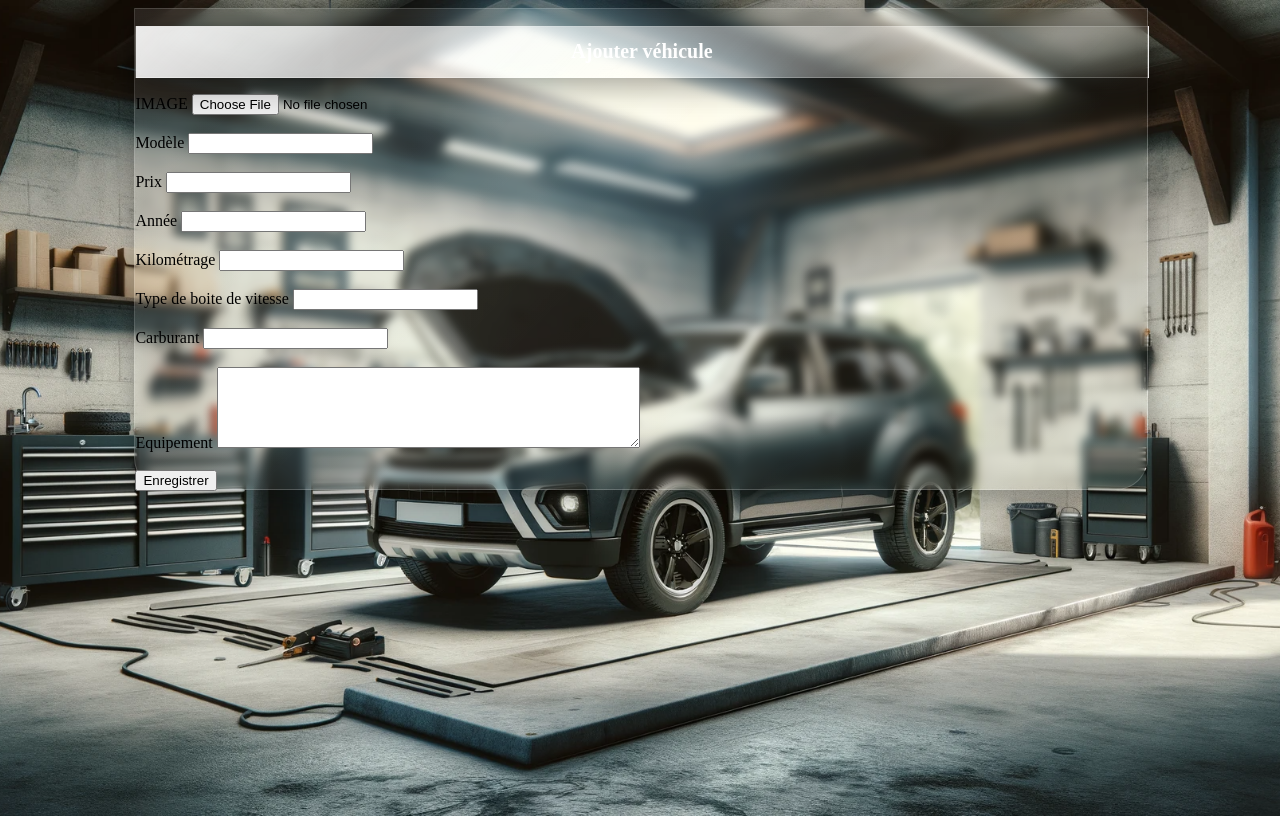
After one commit to randji/ECF, a PHP site: page /CRUD/createUsedCard.php in a window 1280 px wide. The commit adds this page. Run offline with PHP 8.4, Linux system fonts and the light colour scheme.

Commit message:
CRUD employe used cars

```diff
--- /dev/null
+++ b/CRUD/createUsedCard.php
@@ -0,0 +1,106 @@
+<?php
+require "../dsn.php";
+require "../PHP/session.php";
+
+if(session_status() !== PHP_SESSION_ACTIVE) {
+    session_start();
+}
+
+$pdo=connexionBdd($dsn, $username, $password);
+
+if($_POST){
+
+    if(isset($_FILES['image'])) {
+        $errors = array();
+        $file_name = $_FILES['image']['name'];
+        $file_size = $_FILES['image']['size'];
+        $file_tmp = $_FILES['image']['tmp_name'];
+        $file_type = $_FILES['image']['type'];
+        $file_parts = explode('.', $_FILES['image']['name']);
+        $file_ext = strtolower(end($file_parts));
+
+        $extensions = array("jpeg", "jpg", "png");
+
+        if(empty($errors)==true){
+            $upload_dir = "../img/";
+            if (!is_dir($upload_dir)) {
+                mkdir($upload_dir, 0755, true);
+            }
+            move_uploaded_file($file_tmp, $upload_dir . $file_name);
+            $image = $upload_dir . $file_name;
+        }else{
+            print_r($errors);
+        }
+    }
+    $model = $_POST['model'];
+    $price = $_POST['price'];
+    $years = $_POST['years'];
+    $km = $_POST['km'];
+    $gears = $_POST['gears'];
+    $carburant = $_POST['carburant'];
+    $equipement = $_POST['equipement'];
+
+
+    $sql = "INSERT INTO garageparrot.cars (model, price, photo,yearsService,numberKm,gearbox,carburant,equipement) VALUES (:model, :price, :image, :years, :km, :gears, :carburant, :equipement)";
+    $stmt = $pdo->prepare($sql);
+    $stmt->bindParam(':image', $image);
+    $stmt->bindParam(':model', $model);
+    $stmt->bindParam(':price', $price);
+    $stmt->bindParam(':years', $years);
+    $stmt->bindParam(':km', $km);
+    $stmt->bindParam(':gears', $gears);
+    $stmt->bindParam(':carburant', $carburant);
+    $stmt->bindParam(':equipement', $equipement);
+    $stmt->execute();
+
+   /* $_session['message'] = "Page ajoutée avec succès";
+    header('Location: ../admin/dashboardAdmin.php');*/
+}/*else{
+    $_SESSION['erreur'] = "Le formulaire est incomplet";
+}*/
+
+?>
+<!DOCTYPE html>
+<html lang="fr">
+<head>
+    <meta charset="UTF-8">
+    <meta name="viewport" content="width=device-width, initial-scale=1.0">
+    <title>CREER UNE PAGE</title>
+    <link rel="stylesheet" href="../CSS/crud.css">
+</head>
+<body>
+<section>
+    <?php
+    if (!empty($_SESSION['erreur'])){ ?>
+        <div class="erreur">
+            <?= $_SESSION['erreur'] ?>
+        </div>
+    <?php }?>
+
+
+<main class="back">
+    <h1 class="title">Ajouter véhicule</h1>
+            <form method="POST" enctype="multipart/form-data">
+                <label for="image">IMAGE</label>
+                <input type="file" name="image" required/><br><br>
+                <label for="model">Modèle</label>
+                <input type="text" name="model" required/><br><br>
+                <label for="price">Prix</label>
+                <input type="number" name="price" required/><br><br>
+                <label for="years">Année</label>
+                <input type="number" name="years" required/><br><br>
+                <label for="km">Kilométrage</label>
+                <input type="number" name="km" required/><br><br>
+                <label for="gears">Type de boite de vitesse</label>
+                <input type="texte" name="gears" required/><br><br>
+                <label for="carburant">Carburant</label>
+                <input type="text" name="carburant" required/><br><br>
+                <label for="equipement">Equipement</label>
+                <textarea name="equipement" rows="5" cols="50" ></textarea><br><br>
+                <button class="button" type="submit">Enregistrer</button>
+    </form>
+</main>
+
+</section>
+
+</body>
--- /dev/null
+++ b/CSS/crud.css
@@ -0,0 +1,127 @@
+body {
+        background-image: url("../img/back.png");
+        height: 100vh;
+        background-size: cover;
+        background-position: center;
+        background-repeat: no-repeat;
+}
+.back{
+
+        position: relative;
+        top: 25%;
+        left: 10%;
+        width: 80%;
+        height: 60vh;
+        background: linear-gradient(135deg, rgba(255, 255, 255,0.1), rgba(255,255,255,0));
+        -webkit-backdrop-filter: blur(5px);
+        backdrop-filter: blur(5px);
+        box-shadow: 0 8px 32px 0 rgba(0, 0, 0, 0.37);
+        border: 1px solid rgba(255, 255, 255, 0.18);
+         border-bottom-left-radius: 32px;
+        border-bottom-right-radius: 32px;
+}
+.title{
+        top: 10%;
+        left: 10%;
+        width: 100%;
+        height: 50px;
+        display: flex;
+        align-items: center;
+        justify-content: center;
+        color: white;
+        font-size: 20px;
+        background: linear-gradient(135deg, rgba(255, 255, 255,0.9), rgba(255,255,255,0));
+        -webkit-backdrop-filter: blur(5px);
+        backdrop-filter: blur(5px);
+        box-shadow: 0 8px 32px 0 rgba(0, 0, 0, 0.37);
+        border: 1px solid rgba(255, 255, 255, 0.18);
+        /* border-radius: 32px; */
+
+}
+.onglet{
+        position: absolute;
+        top: 120px;
+        left: 50px;
+        color: white;
+        display: flex;
+        align-items: center;
+        justify-content: center;
+        width: 200px;
+        height: 50px;
+        background: linear-gradient(135deg, rgba(255, 255, 255,0.9), rgba(255,255,255,0));
+        box-shadow: 0 8px 32px 0 rgba(0, 0, 0, 0.37);
+        border: 1px solid rgba(255, 255, 255, 0.18);
+        border-radius: 32px;
+
+}
+.page{
+        margin: 10px;
+        position: absolute;
+        display: flex;
+        flex-direction: column;
+        width: 250px;
+        height: 100px;
+        top: 200px;
+        left: 50px;
+        color: white;
+        align-items: center;
+        justify-content: center;
+        background: linear-gradient(135deg, rgba(255, 255, 255,0.9), rgba(255,255,255,0));
+        box-shadow: 0 8px 32px 0 rgba(0, 0, 0, 0.37);
+        border: 1px solid rgba(255, 255, 255, 0.18);
+        border-radius: 32px;
+}
+.titrePage{
+        text-decoration: none;
+        color: white;
+        font-size: 20px;
+}
+.selectPage{
+        margin: 10px;
+        padding: 5px;
+        background: linear-gradient(135deg, rgba(255, 255, 255,0.9), rgba(255,255,255,0));
+        box-shadow: 0 8px 32px 0 rgba(0, 0, 0, 0.37);
+        border: 1px solid rgba(255, 255, 255, 0.18);
+        border-radius: 32px;
+}
+.inputPage{
+        background: linear-gradient(135deg, rgba(255, 255, 255,0.9), rgba(255,255,255,1.5));
+        box-shadow: 0 8px 32px 0 rgba(0, 0, 0, 0.37);
+        border: 1px solid rgba(255, 255, 255, 0.18);
+        border-radius: 32px;
+}
+.compte{
+        position: absolute;
+        top: 300px;
+        left: 50px;
+        color: white;
+        display: flex;
+        align-items: center;
+        justify-content: center;
+        width: 200px;
+        height: 50px;
+        background: linear-gradient(135deg, rgba(255, 255, 255,0.9), rgba(255,255,255,0));
+        box-shadow: 0 8px 32px 0 rgba(0, 0, 0, 0.37);
+        border: 1px solid rgba(255, 255, 255, 0.18);
+        border-radius: 32px;
+}
+.horaire{
+        position: relative;
+        top: 250px;
+        left: 150px;
+}
+.deconnexion{
+        position: absolute;
+        top: 400px;
+        left: 50px;
+        color: white;
+        display: flex;
+        align-items: center;
+        justify-content: center;
+        width: 200px;
+        height: 50px;
+        background: linear-gradient(135deg, rgba(255, 255, 255,0.9), rgba(255,255,255,0));
+        box-shadow: 0 8px 32px 0 rgba(0, 0, 0, 0.37);
+        border: 1px solid rgba(255, 255, 255, 0.18);
+        border-radius: 32px;
+}
--- a/CSS/style_index.css
+++ b/CSS/style_index.css
@@ -4,7 +4,7 @@
     padding: 0;
 
 }
-.grid-container{
+body{
     display: grid;
     grid-template-rows: 10% auto 10% ;
     height: 100vh;
@@ -163,6 +163,6 @@ footer{
     margin : 4px;
 }
 .formulaire{
-    margin: 4px;
+    padding-right: 5%;
     font-family: 'mogra', sans-serif;
 }
--- a/admin/dashboardAdmin.php
+++ b/admin/dashboardAdmin.php
@@ -71,7 +71,7 @@ $results = $stmt->fetchAll(PDO::FETCH_ASSOC);
                 <button type="button" class="horaire">HORAIRE</button>
             </a>
 
-    <a href="creercomptePost.php">
+    <a href="register.php">
         <button type="button" class="compte">CREER COMPTE</button>
     </a>
 
```
Also changed, not shown: CSS/dashboardEmploye.css (added, +83 -0 lines), HTML/register.html (deleted, +0 -44 lines), PHP/registerPost.php (deleted, +0 -20 lines), employe/dashboardEmploye.php (+8 -5 lines).
